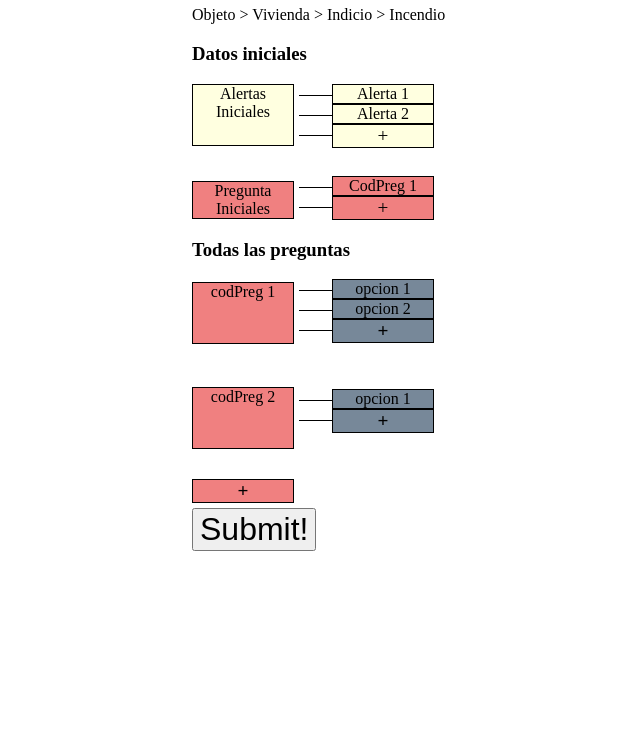
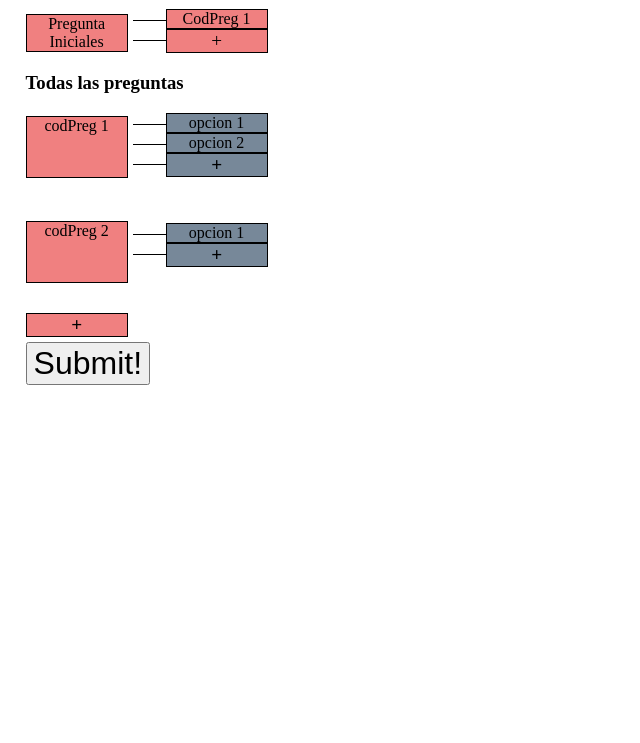
Before and after one commit to alejandrojuarez675/prueba-css-siapi, a plain HTML site: page index.html in a window 1280 px wide. Shown: the part 244-987 px from the top of the page, without its empty margins (0-640 px from the left). After the commit the page ends 800 px from the top, so only its background shows below. Drawn offline with Linux system fonts and the light colour scheme.

Commit message:
add style

```diff
--- a/index.html
+++ b/index.html
@@ -13,7 +13,7 @@
         }
 
         .formulario {
-            margin: 15%;
+            margin: 2%;
             --separacion-horizontal: 34px;
             --color-pregunta: lightcoral;
             --color-alarma: lightyellow;
```
